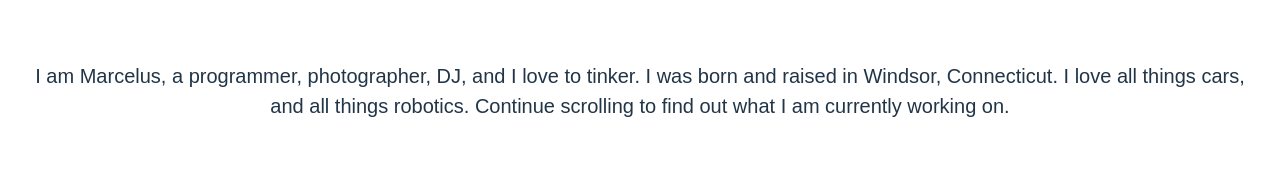
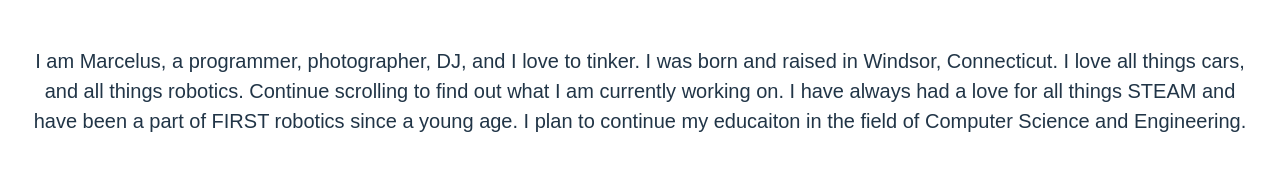
Before and after one commit to mebsport/portfolio, a React app: page / in a window 1280 px wide. Shown: the part 586-756 px from the top of the page. Built offline with nearby package versions, Linux system fonts and the light colour scheme; the HTML template or start-up script is replaced by a standard one.

Commit message:
Update App.tsx

```diff
--- a/src/App.tsx
+++ b/src/App.tsx
@@ -32,6 +32,7 @@ const Hello = styled.h1`
     50% {
       border-color: #0000ff;
     }
+
   }
 `;
 
@@ -43,12 +44,11 @@ function App() {
       </div>
       <div className='Content'>
         <AboutMe
-        question='Who am I?'
-        answerParagraph='I am Marcelus, a programmer, photographer, DJ, and I love to tinker. I was born and raised in Windsor, Connecticut. I love all things cars, and all things robotics. Continue scrolling to find out what I am currently working on.'
-        image='/20230616-IMG_7392.jpg'
+          question='Who am I?'
+          answerParagraph='I am Marcelus, a programmer, photographer, DJ, and I love to tinker. I was born and raised in Windsor, Connecticut. I love all things cars, and all things robotics. Continue scrolling to find out what I am currently working on. I have always had a love for all things STEAM and have been a part of FIRST robotics since a young age. I plan to continue my educaiton in the field of Computer Science and Engineering.'
+          image='/20230616-IMG_7392.jpg'
         />
       </div>
-
     </div>
   );
 }
```
